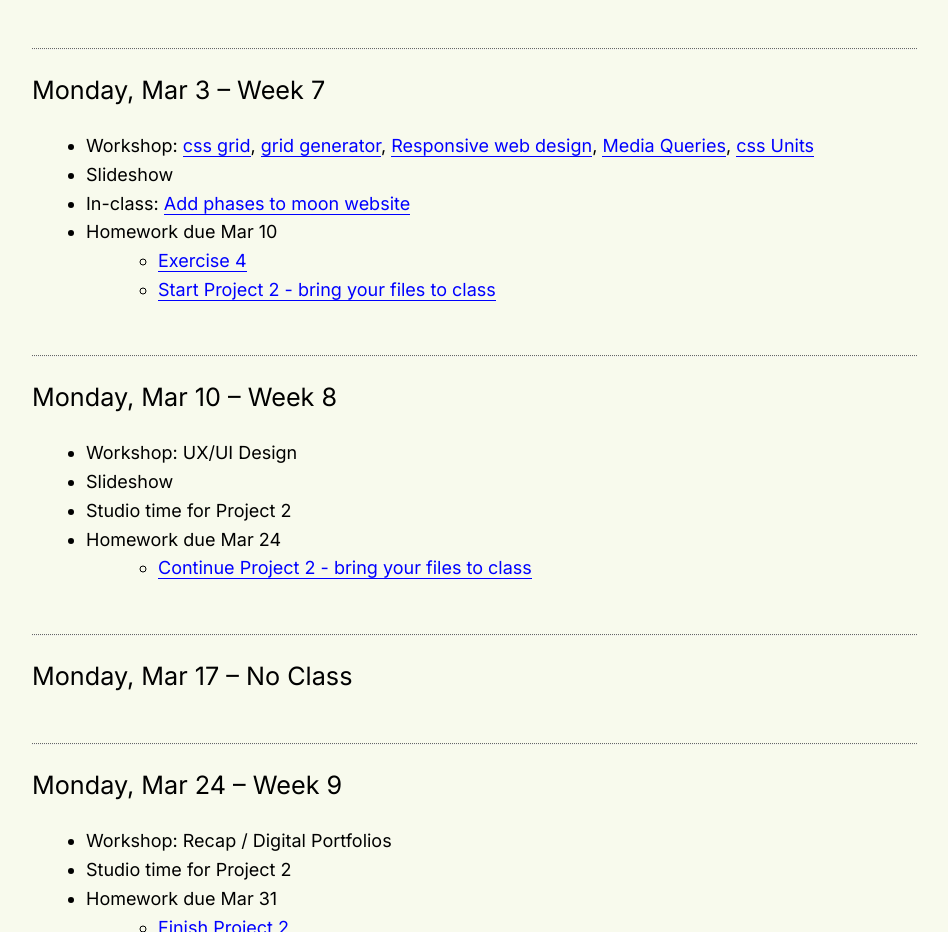
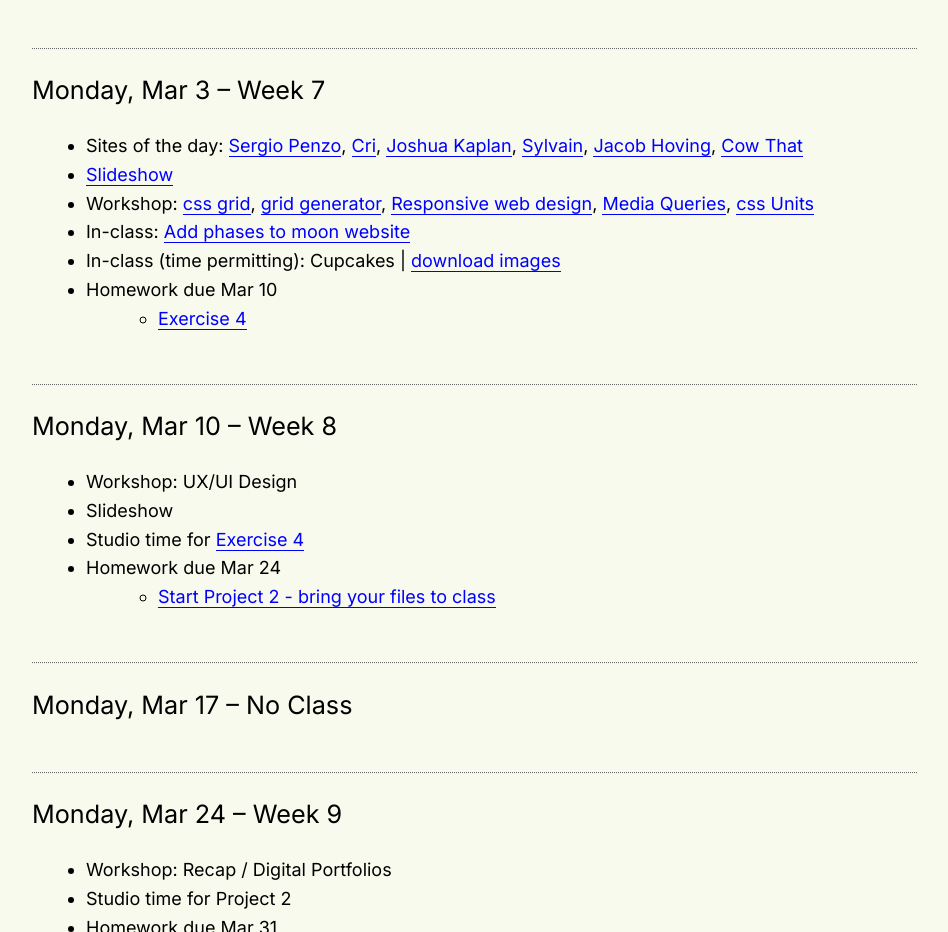
Before and after one commit to fordhamweb/fordhamweb.github.io, a plain HTML site: page calendar.html in a window 1280 px wide. Shown: the part 2240-3172 px from the top of the page, without its empty margins (313-1261 px from the left). Drawn offline with nearby package versions, Linux system fonts and the light colour scheme.

Commit message:
Update calendar.html

```diff
--- a/calendar.html
+++ b/calendar.html
@@ -112,14 +112,15 @@
 <!-- -->
 <h2>Monday, Mar 3 – Week 7</h2>
   <ul>
+    <li>Sites of the day: <a href="https://sergiopenzo.com/" target="_blank">Sergio Penzo</a>, <a href="https://www.cri-sf.com/" target="_blank">Cri</a>, <a href="https://www.joshuakaplan.com/" target="_blank">Joshua Kaplan</a>, <a href="https://sylvain.co/" target="_blank">Sylvain</a>, <a href="https://jacobhoving.com/collection.html" target="_blank">Jacob Hoving</a>, <a href="https://cowthat.github.io/class-site/projects/accordian/index.html" target="_blank">Cow That</a></li>
+    <li><a href="https://docs.google.com/presentation/d/1dZM0U_-KA8GijjQZ0mH7wqklxx10-ALB8V-kdjCYd2s/edit?usp=sharing" target="_blank">Slideshow</a></li>
       <li>Workshop: <a href="https://www.w3schools.com/css/css_grid.asp" target="_blank">css grid</a>, <a href="https://cssgrid-generator.netlify.app/" target="_blank">grid generator</a>, <a href="https://www.w3schools.com/html/html_responsive.asp" target="_blank">Responsive web design</a>, <a href="https://www.w3schools.com/css/css3_mediaqueries_ex.asp" target="_blank">Media Queries</a>, <a href="https://www.w3schools.com/cssref/css_units.php" target="_blank">css Units</a></li>
-    <li>Slideshow</li>
   <li>In-class: <a href="https://science.nasa.gov/moon/moon-phases/" target="_blank">Add phases to moon website</a></li>
+    <li>In-class (time permitting): Cupcakes | <a href="cupcakes/cupcake-images.zip" target="_blank">download images</a></li>
     <!--<li><a href="cupcakes/">Final cupcakes website</a> | <a href="cupcakes/cupcakes.zip" target="_blank">download</a></li>-->
     <li>Homework due Mar 10</li>
     <ul>
         <li><a href="exercises.html#ex4">Exercise 4</a></li>
-        <li><a href="projects.html#pr2">Start Project 2 - bring your files to class</a> </li>
     </ul>
     </ul>
 <!-- -->
@@ -127,10 +128,10 @@
   <ul>
     <li>Workshop: UX/UI Design</li>
     <li>Slideshow</li>
-    <li>Studio time for Project 2</li>
+    <li>Studio time for <a href="exercises.html#ex4">Exercise 4</a></li>
     <li>Homework due Mar 24</li>
     <ul>
-        <li><a href="projects.html#pr2">Continue Project 2 - bring your files to class</a> </li>
+        <li><a href="projects.html#pr2">Start Project 2 - bring your files to class</a> </li>
     </ul>
     </ul>
 <!-- -->
```
